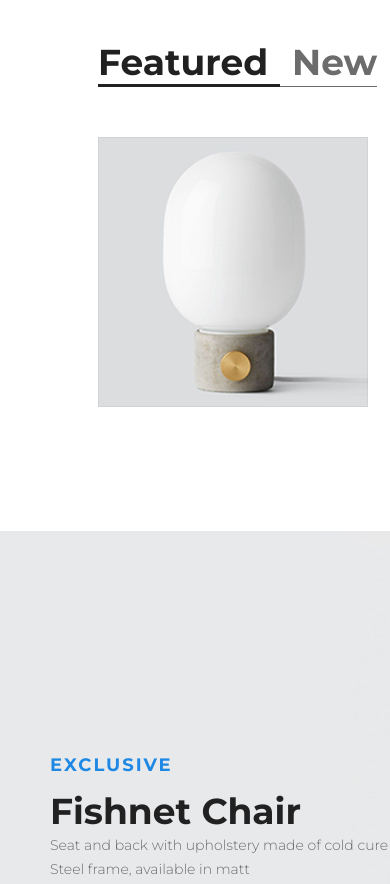
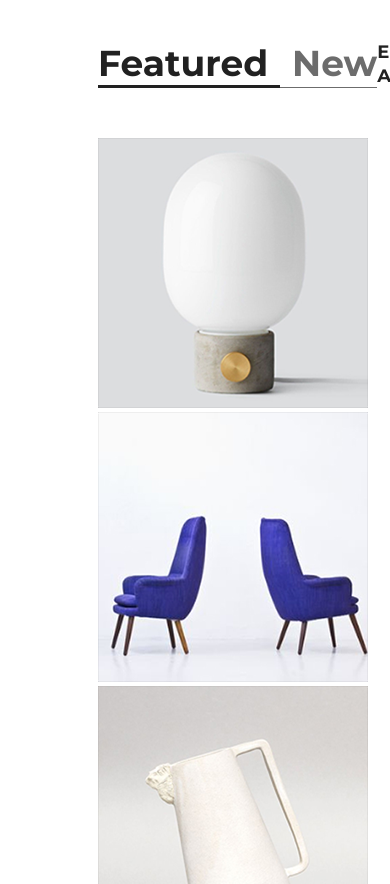
Before and after one commit to David-Sarif/Interior, a plain HTML site: page index.html in a window 390 px wide. Shown: the part 880-1764 px from the top of the page. Drawn offline with Linux system fonts and the light colour scheme.

Commit message:
feat:responsive experiments

```diff
--- a/style.css
+++ b/style.css
@@ -19,8 +19,10 @@ body {
 }
 
 .container {
-    width: 1366px;
+    /* ! */
+    max-width: 1366px;
     min-width: 600px;
+    /* ! */
     margin: 0 auto;
 }
 
@@ -235,6 +237,9 @@ header {
     display: flex;
     justify-content: space-between;
     list-style-type: none;
+    /* ! */
+    flex-wrap: wrap;
+    /* ! */
 }
 
 .featured-explore-link {
@@ -286,6 +291,7 @@ content:">"
     line-height: 48px;
     color: #1e88e5;
     font-weight: 700;
+
     /* margin-bottom: 20px; */
 }
 
@@ -404,6 +410,7 @@ content:">"
     padding-bottom: 120px;
     padding-top: 120px;
     background-color: #fff;
+
 }
 
 .exclusive-l {
@@ -419,6 +426,9 @@ content:">"
     flex-wrap: wrap;
     justify-content: space-between;
     align-content: space-between;
+    /* ! */
+    flex-wrap:wrap;
+    /* ! */
 }
 
 .exclusive-r-a {
```
